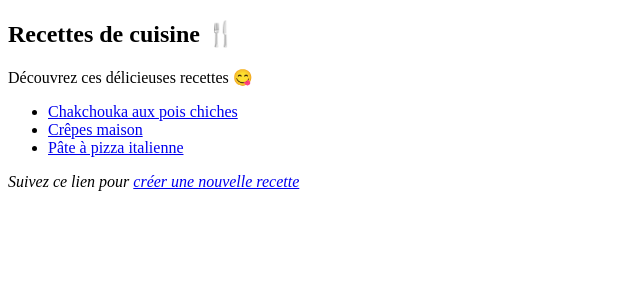
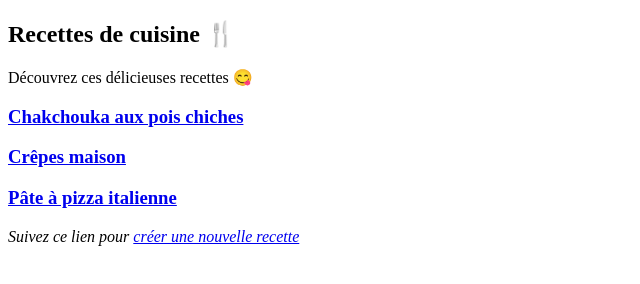
Before and after one commit to emmy-villard/grimoire-de-cuisine, a plain HTML site: page frontend/recipes.html in a window 1280 px wide. Shown: the whole page, without its empty margins (0-640 px from the left). Drawn offline with Linux system fonts and the light colour scheme.

Commit message:
feat: changed list to card in recipes.html

```diff
--- a/frontend/recipes.html
+++ b/frontend/recipes.html
@@ -9,11 +9,17 @@
     <body>
         <h2>Recettes de cuisine 🍴</h2>
         <p>Découvrez ces délicieuses recettes 😋</p>
-        <ul>
-            <li><a href="recipe-chakchouka-pois-chiches.html">Chakchouka aux pois chiches</a></li>
-            <li><a href="recipe-crepes.html">Crêpes maison</a></li>
-            <li><a href="recipe-pate-a-pizza.html">Pâte à pizza italienne</a></li>
-        </ul>
+        <div>
+            <div>
+                <h3><a href="recipe-chakchouka-pois-chiches.html">Chakchouka aux pois chiches</a></h3>
+            </div>
+            <div>
+                <h3><a href="recipe-crepes.html">Crêpes maison</a></h3>
+            </div>
+            <div>
+                <h3><a href="recipe-pate-a-pizza.html">Pâte à pizza italienne</a></h3>
+            </div>
+        </div>
         <p><em>Suivez ce lien pour <a href="new-recipe.html">créer une nouvelle recette</a></em></p>
     </body>
 </html>
```
